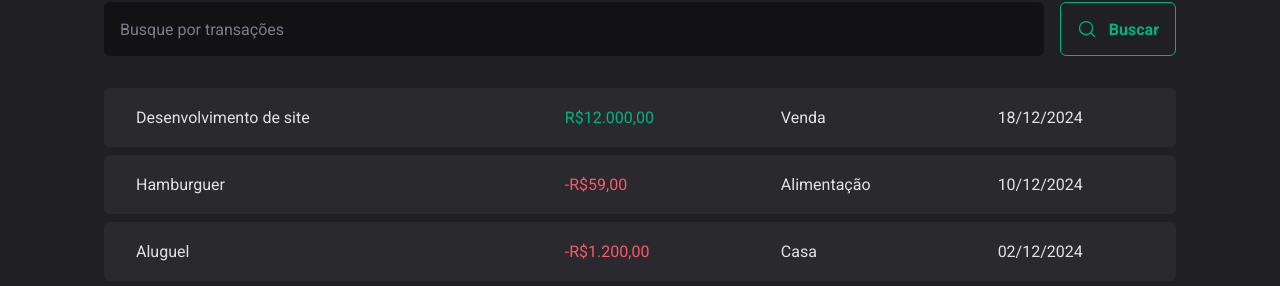
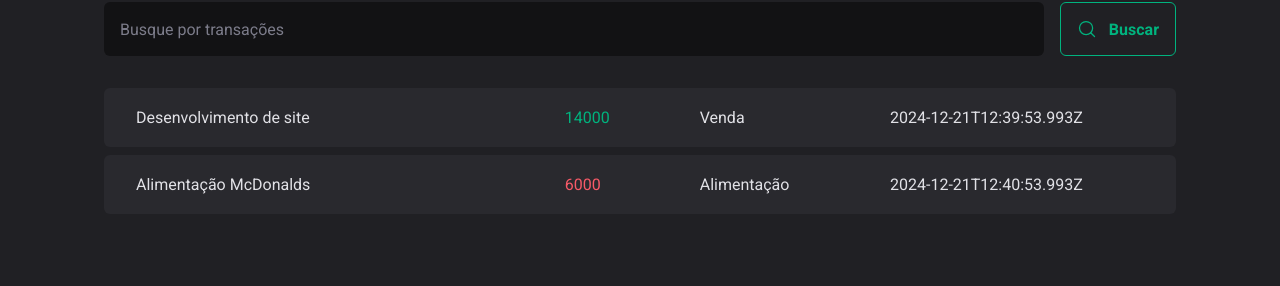
Before and after one commit to wilsonjpdev/money, a React (Vite) app: page / in a window 1280 px wide. Shown: the part 592-878 px from the top of the page. After the commit the page ends 814 px from the top, so only its background shows below. Built offline with nearby package versions, Linux system fonts and the light colour scheme; data requests are answered from the project's data file.

Commit message:
contexto de transições

```diff
--- a/src/App.tsx
+++ b/src/App.tsx
@@ -2,13 +2,16 @@
 import { defaultTheme } from "./styles/themes/default"
 import { GlobalStyle } from "./styles/global"
 import { Transactions } from "./pages/Transactions"
+import { TransactionsProvider } from "./contexts/TransactionsContext"
 
 export function App() {
 
     return (
         <ThemeProvider theme={defaultTheme}>
             <GlobalStyle />
-            <Transactions />
+            <TransactionsProvider>
+                <Transactions />
+            </TransactionsProvider>
         </ThemeProvider>
     )
 }
--- a/src/components/Summary/index.tsx
+++ b/src/components/Summary/index.tsx
@@ -2,6 +2,7 @@
 import { SummaryCard, SummaryContainer } from "./styles";
 
 export function Summary() {
+
     return (
         <SummaryContainer>
             <SummaryCard>
--- /dev/null
+++ b/src/contexts/TransactionsContext.tsx
@@ -0,0 +1,40 @@
+import { createContext, ReactNode, useEffect, useState } from "react";
+
+interface TransactionProps {
+    id: string;
+    description: string;
+    type: 'income' | 'outcome';
+    price: number;
+    category: string;
+    createdAt: string;
+}
+
+interface TransactionContextType {
+    transactions: TransactionProps[]
+}
+
+interface TransactionsProviderProps {
+    children: ReactNode
+}
+
+export const TransactionsContext = createContext({} as TransactionContextType)
+
+export function TransactionsProvider({ children }: TransactionsProviderProps) {
+    const [transactions, setTransactions] = useState<TransactionProps[]>([])
+
+        async function loadTransaction() {
+            const response = await fetch('http://localhost:3000/transactions')
+            const data = await response.json()
+
+            setTransactions(data)
+        }
+        useEffect(() => {
+            loadTransaction()
+        })
+
+    return (
+        <TransactionsContext.Provider value={{ transactions }}>
+            {children}
+        </TransactionsContext.Provider>
+    )
+}
--- a/src/pages/Transactions/index.tsx
+++ b/src/pages/Transactions/index.tsx
@@ -1,9 +1,14 @@
+import { useContext } from "react"
 import { Header } from "../../components/Header"
 import { Summary } from "../../components/Summary"
 import { SearchForm } from "./components/SearchForm"
 import { PriceHighlight, TransactionsContainer, TransactionsTable } from "./styles"
+import { TransactionsContext } from "../../contexts/TransactionsContext"
+
 
 export function Transactions() {
+    const { transactions } = useContext(TransactionsContext)
+
     return (
         <div>
             <Header />
@@ -12,36 +17,20 @@
                 <SearchForm />
                 <TransactionsTable>
                     <tbody>
-                        <tr>
-                            <td width='40%'>Desenvolvimento de site</td>
-                            <td>
-                                <PriceHighlight variant="income">
-                                    R$12.000,00
-                                </PriceHighlight>
-                            </td>
-                            <td>Venda</td>
-                            <td>18/12/2024</td>
-                        </tr>
-                        <tr>
-                            <td width='40%'>Hamburguer</td>
-                            <td>
-                                <PriceHighlight variant="outcome">
-                                    -R$59,00
-                                </PriceHighlight>
-                            </td>
-                            <td>Alimentação</td>
-                            <td>10/12/2024</td>
-                        </tr>
-                        <tr>
-                            <td width='40%'>Aluguel</td>
-                            <td>
-                                <PriceHighlight variant="outcome">
-                                    -R$1.200,00
-                                </PriceHighlight>
-                            </td>
-                            <td>Casa</td>
-                            <td>02/12/2024</td>
-                        </tr>
+                        {transactions.map(transaction => {
+                            return (
+                                <tr key={ transaction.id }>
+                                    <td width='40%'>{ transaction.description }</td>
+                                    <td>
+                                        <PriceHighlight variant={ transaction.type }>
+                                            { transaction.price }
+                                        </PriceHighlight>
+                                    </td>
+                                    <td>{ transaction.category }</td>
+                                    <td>{ transaction.createdAt }</td>
+                                </tr>
+                            )
+                        })}
                     </tbody>
                 </TransactionsTable>
             </TransactionsContainer>
```
